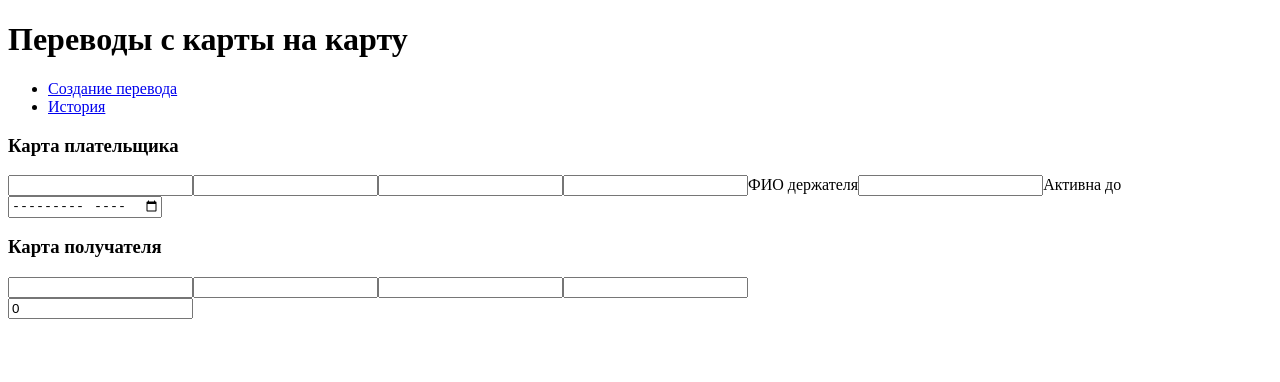
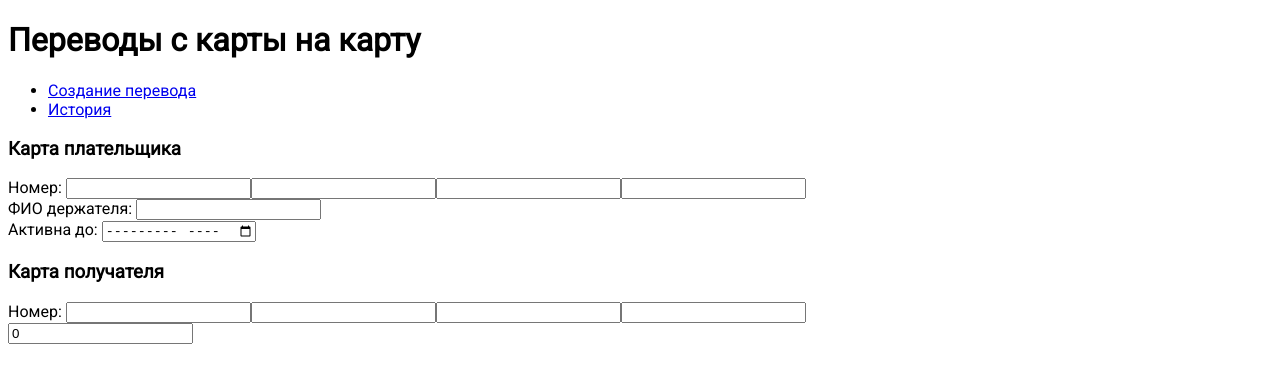
Before and after one commit to artem-mangilev/artsofte, an Angular app: page /transfer in a window 1280 px wide. Shown: the top 382 px of the page. Built offline with nearby package versions, Linux system fonts and the light colour scheme.

Commit message:
Add Roboto font and make some markup fixes

```diff
--- a/src/app/history/history.component.html
+++ b/src/app/history/history.component.html
@@ -9,14 +9,14 @@
   </tr>
 
   <tr *ngFor="let transfer of transfers; index as i">
-    <th>{{ i + 1 }}</th>
-    <th>{{ transfer.senderCardNumber | cardHider }}</th>
-    <th>{{ transfer.receiverCardNumber | cardHider }}</th>
-    <th>{{ transfer.moneyAmount | currency: 'RUB':'':'1.0' }}</th>
-    <th>{{ transfer.transferDate | date: 'dd.MM.yyyy' }}</th>
-    <th>
+    <td>{{ i + 1 }}</td>
+    <td>{{ transfer.senderCardNumber | cardHider }}</td>
+    <td>{{ transfer.receiverCardNumber | cardHider }}</td>
+    <td>{{ transfer.moneyAmount | currency: 'RUB':'':'1.0' }}</td>
+    <td>{{ transfer.transferDate | date: 'dd.MM.yyyy' }}</td>
+    <td>
       <button (click)="onRepeatButtonClick(i)">Повторить</button>
       <button (click)="onDeleteButtonClick(i)">Удалить</button>
-    </th>
+    </td>
   </tr>
 </table>
--- a/src/app/transfer/transfer.component.html
+++ b/src/app/transfer/transfer.component.html
@@ -2,15 +2,18 @@
   <div class="sender-card">
     <h3>Карта плательщика</h3>
 
-    <app-card-number formControlName="senderCardNumber"></app-card-number>
+    <label>
+      <span>Номер: </span>
+      <app-card-number formControlName="senderCardNumber"></app-card-number>
+    </label>
 
     <label>
-      <span>ФИО держателя</span>
+      <span>ФИО держателя: </span>
       <input type="text" formControlName="senderName" />
     </label>
 
     <label>
-      <span>Активна до</span>
+      <span>Активна до: </span>
       <input type="month" formControlName="senderCardExpirationDate" />
     </label>
   </div>
@@ -18,7 +21,10 @@
   <div class="receiver-card">
     <h3>Карта получателя</h3>
 
-    <app-card-number formControlName="receiverCardNumber"></app-card-number>
+    <label>
+      <span>Номер: </span>
+      <app-card-number formControlName="receiverCardNumber"></app-card-number>
+    </label>
   </div>
 
   <input
--- a/src/app/transfer/transfer.component.scss
+++ b/src/app/transfer/transfer.component.scss
@@ -0,0 +1,3 @@
+label {
+  display: block;
+}
--- a/src/styles.scss
+++ b/src/styles.scss
@@ -1 +1,5 @@
-/* You can add global styles to this file, and also import other style files */
+@import url('https://fonts.googleapis.com/css2?family=Roboto&display=swap');
+
+html {
+  font-family: Roboto;
+}
```
